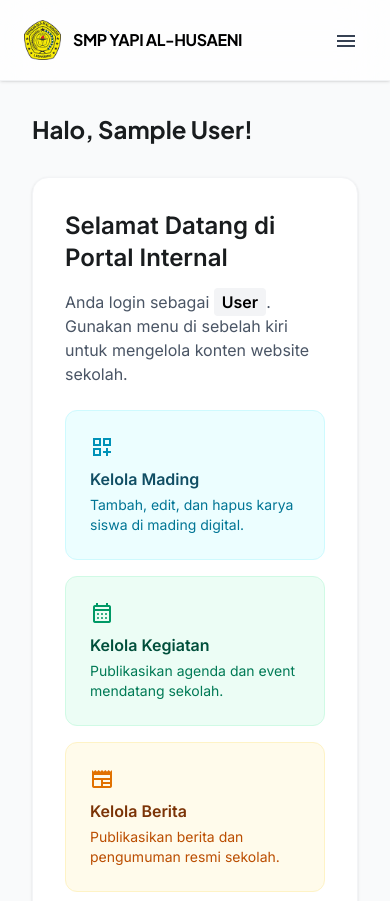
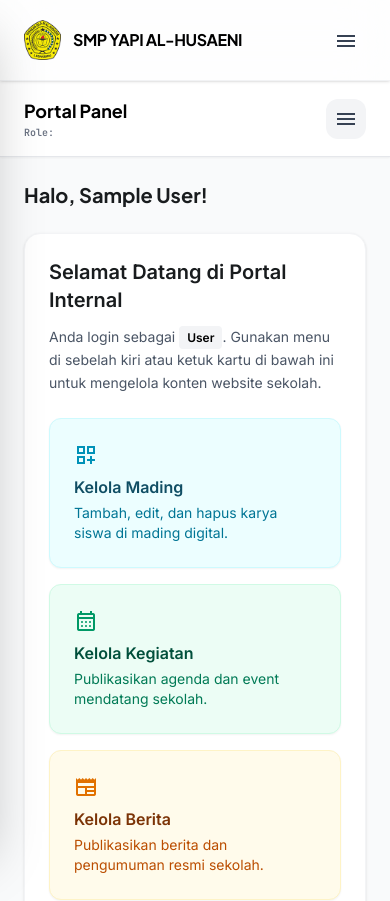
Before and after one commit to alhusein111/websitesmp, a Next.js app in the folder frontend-sekolah/: page /dashboard in a window 390 px wide. Shown: the top 901 px of the page. Built offline with nearby package versions, Linux system fonts and the light colour scheme; no server answers; sample sign-in values are in the browser's storage.

Commit message:
update halaman dashboard mobile version

```diff
--- a/frontend-sekolah/app/dashboard/layout.tsx
+++ b/frontend-sekolah/app/dashboard/layout.tsx
@@ -1,3 +1,4 @@
+/* eslint-disable @typescript-eslint/no-explicit-any */
 import { getServerSession } from "next-auth/next";
 import { authOptions } from "../api/auth/[...nextauth]/route";
 import { redirect } from "next/navigation";
@@ -18,9 +19,83 @@ export default async function DashboardLayout({
   const role = (session.user as any).role;
 
   return (
-    <div className="min-h-screen bg-gray-50 flex">
-      {/* SIDEBAR */}
-      <aside className="w-64 bg-white border-r border-gray-200 hidden md:flex flex-col">
+    <div className="min-h-screen bg-gray-50 flex flex-col md:flex-row">
+
+      {/* 💥 TRICK SAKTI: Checkbox rahasia untuk mengontrol buka/tutup menu di mobile */}
+      <input type="checkbox" id="mobile-menu-toggle" className="hidden peer" />
+
+      {/* HEADER KHUSUS MOBILE (Muncul hanya di layar HP) */}
+      <div className="md:hidden bg-white border-b border-gray-200 px-6 py-4 flex justify-between items-center sticky top-0 z-30 shadow-xs">
+        <div className="flex flex-col">
+          <span className="font-display font-bold text-lg text-black">Portal Panel</span>
+          <span className="text-[10px] text-gray-500 font-mono">Role: {role}</span>
+        </div>
+        {/* Tombol Hamburger (Memicu Checkbox) */}
+        <label htmlFor="mobile-menu-toggle" className="w-10 h-10 bg-gray-100 rounded-xl flex items-center justify-center cursor-pointer select-none active:bg-gray-200">
+          <span className="material-symbols-outlined text-gray-700">menu</span>
+        </label>
+      </div>
+
+      {/* BACKDROP/OVERLAY (Latar hitam transparan saat menu HP terbuka) */}
+      <label
+        htmlFor="mobile-menu-toggle"
+        className="fixed inset-0 bg-black/40 z-40 hidden peer-checked:block md:hidden backdrop-blur-xs transition-all"
+      />
+
+      {/* ========================================================= */}
+      {/* 📱 SIDEBAR MOBILE (Meluncur dari kiri ke kanan saat diklik) */}
+      {/* ========================================================= */}
+      <aside className="fixed top-0 left-0 bottom-0 w-72 bg-white z-50 flex flex-col shadow-2xl -translate-x-full peer-checked:translate-x-0 transition-transform duration-300 md:hidden">
+        <div className="p-6 border-b border-gray-100 flex justify-between items-center bg-gray-50">
+          <div>
+            <h2 className="font-display font-bold text-xl">Portal Panel</h2>
+            <p className="text-xs text-cyan-600 mt-1 font-mono font-bold">Role: {role}</p>
+          </div>
+          {/* Tombol Close */}
+          <label htmlFor="mobile-menu-toggle" className="w-8 h-8 bg-gray-200/70 rounded-full flex items-center justify-center cursor-pointer">
+            <span className="material-symbols-outlined text-gray-600 text-sm">close</span>
+          </label>
+        </div>
+
+        {/* Menu Navigasi Mobile */}
+        <nav className="flex-1 p-4 flex flex-col gap-2 overflow-y-auto">
+          {/* Menggunakan label htmlFor agar ketika link diklik, menu otomatis menutup sendiri */}
+          <label htmlFor="mobile-menu-toggle">
+            <Link href="/dashboard" className="w-full px-4 py-3 rounded-xl text-sm font-bold text-gray-700 hover:bg-gray-100 flex items-center gap-3">
+              <span className="material-symbols-outlined text-[20px]">dashboard</span> Dashboard Utama
+            </Link>
+          </label>
+
+          <label htmlFor="mobile-menu-toggle">
+            <Link href="/dashboard/mading" className="w-full px-4 py-3 rounded-xl text-sm font-bold text-gray-700 hover:bg-gray-100 flex items-center gap-3">
+              <span className="material-symbols-outlined text-[20px]">dashboard_customize</span> Kelola Mading
+            </Link>
+          </label>
+
+          <label htmlFor="mobile-menu-toggle">
+            <Link href="/dashboard/event" className="w-full px-4 py-3 rounded-xl text-sm font-bold text-gray-700 hover:bg-gray-100 flex items-center gap-3">
+              <span className="material-symbols-outlined text-[20px]">calendar_month</span> Kelola Kegiatan
+            </Link>
+          </label>
+
+          {role !== "OSIS" && (
+            <label htmlFor="mobile-menu-toggle">
+              <Link href="/dashboard/berita" className="w-full px-4 py-3 rounded-xl text-sm font-bold text-gray-700 hover:bg-gray-100 flex items-center gap-3">
+                <span className="material-symbols-outlined text-[20px]">newspaper</span> Kelola Berita
+              </Link>
+            </label>
+          )}
+        </nav>
+
+        <div className="p-4 border-t border-gray-100 bg-gray-50">
+           <LogoutButton />
+        </div>
+      </aside>
+
+      {/* ========================================================= */}
+      {/* 💻 SIDEBAR DESKTOP (Normal tetap tampil seperti biasa) */}
+      {/* ========================================================= */}
+      <aside className="w-64 bg-white border-r border-gray-200 hidden md:flex flex-col sticky top-0 h-screen shrink-0">
         <div className="p-6 border-b border-gray-100">
           <h2 className="font-display font-bold text-xl">Portal Panel</h2>
           <p className="text-xs text-gray-500 mt-1 font-mono">Role: {role}</p>
@@ -35,7 +110,6 @@ export default async function DashboardLayout({
             <span className="material-symbols-outlined text-[20px]">dashboard_customize</span> Kelola Mading
           </Link>
 
-          {/* Perbaikan Icon Kelola Kegiatan */}
           <Link href="/dashboard/event" className="px-4 py-3 rounded-lg text-sm font-bold text-gray-700 hover:bg-gray-100 flex items-center gap-3">
             <span className="material-symbols-outlined text-[20px]">calendar_month</span> Kelola Kegiatan
           </Link>
@@ -53,9 +127,9 @@ export default async function DashboardLayout({
       </aside>
 
       {/* KONTEN UTAMA */}
-      <main className="flex-1 p-8">
-        <header className="flex justify-between items-center mb-8">
-          <h1 className="text-2xl font-display font-bold">Halo, {session.user?.name}!</h1>
+      <main className="flex-1 p-6 md:p-8">
+        <header className="flex justify-between items-center mb-6 md:mb-8">
+          <h1 className="text-xl md:text-2xl font-display font-bold">Halo, {session.user?.name}!</h1>
         </header>
         {children}
       </main>
--- a/frontend-sekolah/app/dashboard/page.tsx
+++ b/frontend-sekolah/app/dashboard/page.tsx
@@ -1,42 +1,52 @@
 import { getServerSession } from "next-auth/next";
 import { authOptions } from "../api/auth/[...nextauth]/route";
+import Link from "next/link";
 
 export default async function DashboardHome() {
   const session = await getServerSession(authOptions);
   const role = (session?.user as any)?.role || "User";
 
   return (
-    <div className="bg-white p-8 rounded-2xl border border-gray-100 shadow-sm">
-      <h2 className="text-2xl font-bold mb-4">Selamat Datang di Portal Internal</h2>
-      <p className="text-gray-600 mb-6">
-        Anda login sebagai <span className="font-bold text-black bg-gray-100 px-2 py-1 rounded">{role}</span>.
-        Gunakan menu di sebelah kiri untuk mengelola konten website sekolah.
+    <div className="bg-white p-6 md:p-8 rounded-2xl border border-gray-100 shadow-sm">
+      <h2 className="text-xl md:text-2xl font-bold mb-3">Selamat Datang di Portal Internal</h2>
+      <p className="text-gray-600 mb-6 text-sm md:text-base leading-relaxed">
+        Anda login sebagai <span className="font-bold text-black bg-gray-100 px-2 py-1 rounded text-xs md:text-sm">{role}</span>.
+        Gunakan menu di sebelah kiri atau ketuk kartu di bawah ini untuk mengelola konten website sekolah.
       </p>
 
-      {/* Mengubah grid agar lebih rapi menampung 3 kartu */}
+      {/* Grid Menu Utama */}
       <div className="grid grid-cols-1 md:grid-cols-2 lg:grid-cols-3 gap-4">
 
-        {/* Kartu Mading (Tampil untuk semua role) */}
-        <div className="bg-cyan-50 p-6 rounded-xl border border-cyan-100">
-          <span className="material-symbols-outlined text-cyan-600 text-3xl mb-2">dashboard_customize</span>
-          <h3 className="font-bold text-cyan-900">Kelola Mading</h3>
+        {/* Kartu Mading (Bisa Diklik) */}
+        <Link href="/dashboard/mading" className="bg-cyan-50 p-6 rounded-xl border border-cyan-100 hover:bg-cyan-100/60 transition-all duration-200 block group shadow-xs">
+          <span className="material-symbols-outlined text-cyan-600 text-3xl mb-2 block group-hover:scale-110 transition-transform w-fit">dashboard_customize</span>
+          <h3 className="font-bold text-cyan-900 flex items-center gap-1">
+            Kelola Mading
+            <span className="material-symbols-outlined text-sm opacity-0 group-hover:opacity-100 transition-opacity">arrow_forward</span>
+          </h3>
           <p className="text-sm text-cyan-700 mt-1">Tambah, edit, dan hapus karya siswa di mading digital.</p>
-        </div>
+        </Link>
 
-        {/* Kartu Kegiatan (Tampil untuk semua role) */}
-        <div className="bg-emerald-50 p-6 rounded-xl border border-emerald-100">
-          <span className="material-symbols-outlined text-emerald-600 text-3xl mb-2">calendar_month</span>
-          <h3 className="font-bold text-emerald-900">Kelola Kegiatan</h3>
+        {/* Kartu Kegiatan (Bisa Diklik) */}
+        <Link href="/dashboard/event" className="bg-emerald-50 p-6 rounded-xl border border-emerald-100 hover:bg-emerald-100/60 transition-all duration-200 block group shadow-xs">
+          <span className="material-symbols-outlined text-emerald-600 text-3xl mb-2 block group-hover:scale-110 transition-transform w-fit">calendar_month</span>
+          <h3 className="font-bold text-emerald-900 flex items-center gap-1">
+            Kelola Kegiatan
+            <span className="material-symbols-outlined text-sm opacity-0 group-hover:opacity-100 transition-opacity">arrow_forward</span>
+          </h3>
           <p className="text-sm text-emerald-700 mt-1">Publikasikan agenda dan event mendatang sekolah.</p>
-        </div>
+        </Link>
 
-        {/* Kartu Berita (Sembunyikan jika role OSIS) */}
+        {/* Kartu Berita (Bisa Diklik - Sembunyikan jika role OSIS) */}
         {role !== "OSIS" && (
-          <div className="bg-amber-50 p-6 rounded-xl border border-amber-100">
-            <span className="material-symbols-outlined text-amber-600 text-3xl mb-2">newspaper</span>
-            <h3 className="font-bold text-amber-900">Kelola Berita</h3>
+          <Link href="/dashboard/berita" className="bg-amber-50 p-6 rounded-xl border border-amber-100 hover:bg-amber-100/60 transition-all duration-200 block group shadow-xs">
+            <span className="material-symbols-outlined text-amber-600 text-3xl mb-2 block group-hover:scale-110 transition-transform w-fit">newspaper</span>
+            <h3 className="font-bold text-amber-900 flex items-center gap-1">
+              Kelola Berita
+              <span className="material-symbols-outlined text-sm opacity-0 group-hover:opacity-100 transition-opacity">arrow_forward</span>
+            </h3>
             <p className="text-sm text-amber-700 mt-1">Publikasikan berita dan pengumuman resmi sekolah.</p>
-          </div>
+          </Link>
         )}
 
       </div>
```
